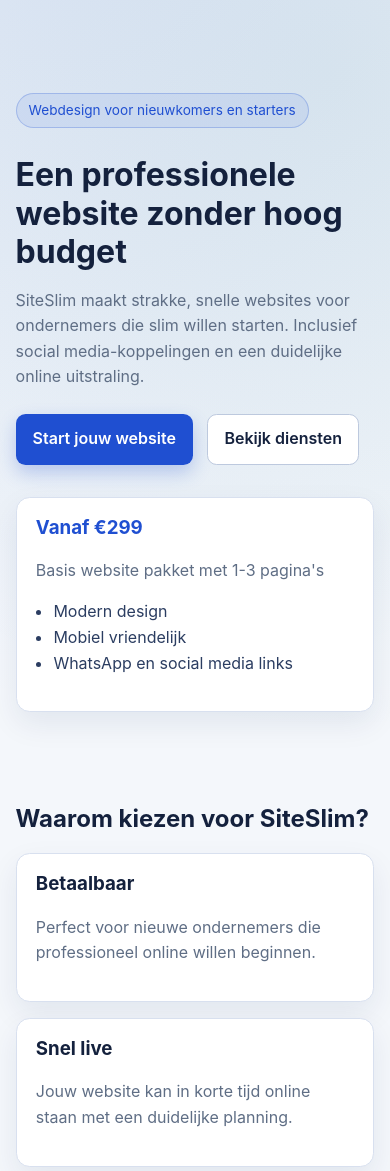
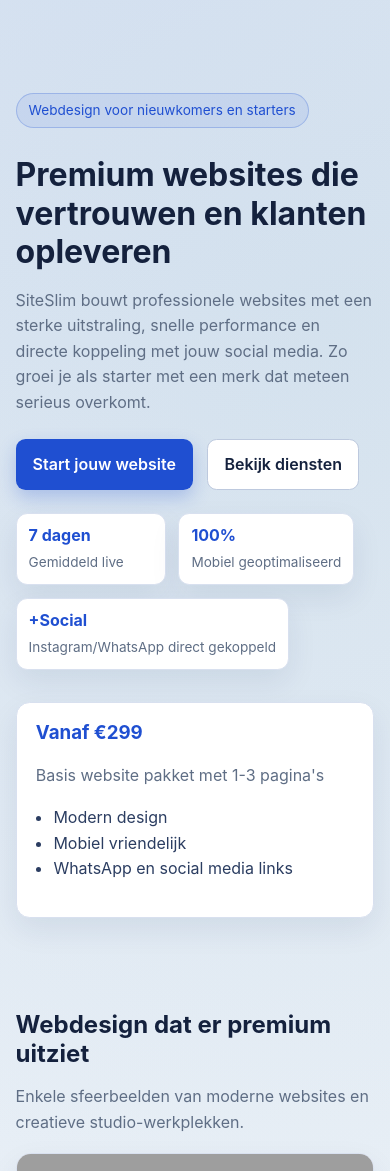
Before and after one commit to jimson098-cloud/website, a Flask app: page / in a window 390 px wide. Shown: the part 133-1304 px from the top of the page. Run offline with Flask 3, Linux system fonts and the light colour scheme; grey boxes are pictures that could not be loaded.

Commit message:
upgrade homepage with premium layout and design imagery
Co-authored-by: Cursor <cursoragent@cursor.com>

```diff
--- a/static/css/style.css
+++ b/static/css/style.css
@@ -120,6 +120,33 @@ p {
     flex-wrap: wrap;
 }
 
+.hero-stats {
+    margin-top: 1.4rem;
+    display: flex;
+    gap: 0.8rem;
+    flex-wrap: wrap;
+}
+
+.stat-item {
+    background: #fff;
+    border: 1px solid var(--border);
+    border-radius: 0.7rem;
+    padding: 0.6rem 0.75rem;
+    min-width: 150px;
+    box-shadow: var(--shadow);
+}
+
+.stat-item strong {
+    display: block;
+    color: var(--primary);
+    font-size: 1rem;
+}
+
+.stat-item span {
+    color: var(--muted);
+    font-size: 0.85rem;
+}
+
 .btn {
     display: inline-block;
     padding: 0.72rem 1rem;
@@ -155,10 +182,43 @@ p {
     padding: 2.8rem 0;
 }
 
+.section-intro {
+    margin-top: -0.2rem;
+    margin-bottom: 1.1rem;
+    max-width: 720px;
+}
+
 .grid-3 {
     display: grid;
     grid-template-columns: repeat(3, 1fr);
     gap: 1rem;
+}
+
+.image-grid {
+    display: grid;
+    grid-template-columns: repeat(3, 1fr);
+    gap: 1rem;
+}
+
+.image-card {
+    background: #fff;
+    border: 1px solid var(--border);
+    border-radius: 0.9rem;
+    overflow: hidden;
+    box-shadow: var(--shadow);
+}
+
+.image-card img {
+    width: 100%;
+    height: 230px;
+    object-fit: cover;
+    display: block;
+}
+
+.image-caption {
+    padding: 0.8rem 0.9rem;
+    color: #29406d;
+    font-weight: 600;
 }
 
 .card {
@@ -230,6 +334,7 @@ p {
 
 @media (max-width: 900px) {
     .hero-grid,
+    .image-grid,
     .grid-3,
     .footer-grid {
         grid-template-columns: 1fr;
--- a/templates/home.html
+++ b/templates/home.html
@@ -7,14 +7,29 @@
     <div class="container hero-grid">
         <div>
             <p class="tag">Webdesign voor nieuwkomers en starters</p>
-            <h1>Een professionele website zonder hoog budget</h1>
+            <h1>Premium websites die vertrouwen en klanten opleveren</h1>
             <p>
-                SiteSlim maakt strakke, snelle websites voor ondernemers die slim willen starten.
-                Inclusief social media-koppelingen en een duidelijke online uitstraling.
+                SiteSlim bouwt professionele websites met een sterke uitstraling, snelle performance
+                en directe koppeling met jouw social media. Zo groei je als starter met een merk dat
+                meteen serieus overkomt.
             </p>
             <div class="hero-actions">
                 <a class="btn btn-primary" href="{{ url_for('contact') }}">Start jouw website</a>
                 <a class="btn btn-secondary" href="{{ url_for('diensten') }}">Bekijk diensten</a>
+            </div>
+            <div class="hero-stats">
+                <div class="stat-item">
+                    <strong>7 dagen</strong>
+                    <span>Gemiddeld live</span>
+                </div>
+                <div class="stat-item">
+                    <strong>100%</strong>
+                    <span>Mobiel geoptimaliseerd</span>
+                </div>
+                <div class="stat-item">
+                    <strong>+Social</strong>
+                    <span>Instagram/WhatsApp direct gekoppeld</span>
+                </div>
             </div>
         </div>
         <div class="card highlight-card">
@@ -31,7 +46,29 @@
 
 <section class="section">
     <div class="container">
+        <h2>Webdesign dat er premium uitziet</h2>
+        <p class="section-intro">Enkele sfeerbeelden van moderne websites en creatieve studio-werkplekken.</p>
+        <div class="image-grid">
+            <article class="image-card">
+                <img src="https://images.unsplash.com/photo-1467232004584-a241de8bcf5d?auto=format&fit=crop&w=1200&q=80" alt="Laptop met modern website design">
+                <div class="image-caption">Modern webdesign</div>
+            </article>
+            <article class="image-card">
+                <img src="https://images.unsplash.com/photo-1498050108023-c5249f4df085?auto=format&fit=crop&w=1200&q=80" alt="Ontwikkelaar werkt aan een professionele website">
+                <div class="image-caption">Snelle ontwikkeling</div>
+            </article>
+            <article class="image-card">
+                <img src="https://images.unsplash.com/photo-1432888498266-38ffec3eaf0a?auto=format&fit=crop&w=1200&q=80" alt="Social media en online marketing op smartphone">
+                <div class="image-caption">Website + social media</div>
+            </article>
+        </div>
+    </div>
+</section>
+
+<section class="section">
+    <div class="container">
         <h2>Waarom kiezen voor SiteSlim?</h2>
+        <p class="section-intro">Je krijgt meer dan een mooie site: je krijgt een complete online basis.</p>
         <div class="grid-3">
             <article class="card">
                 <h3>Betaalbaar</h3>
@@ -48,4 +85,35 @@
         </div>
     </div>
 </section>
+
+<section class="section">
+    <div class="container">
+        <h2>Hoe we werken</h2>
+        <div class="grid-3">
+            <article class="card process-card">
+                <span class="step-badge">Stap 1</span>
+                <h3>Strategie call</h3>
+                <p>We bepalen jouw doelgroep, stijl en belangrijkste doelen in 30 minuten.</p>
+            </article>
+            <article class="card process-card">
+                <span class="step-badge">Stap 2</span>
+                <h3>Design + bouw</h3>
+                <p>Je krijgt een strak ontwerp met professionele kleuren, teksten en structuur.</p>
+            </article>
+            <article class="card process-card">
+                <span class="step-badge">Stap 3</span>
+                <h3>Live + support</h3>
+                <p>We zetten alles live en zorgen dat je social media en contact direct werken.</p>
+            </article>
+        </div>
+    </div>
+</section>
+
+<section class="section cta-section">
+    <div class="container cta-box">
+        <h2>Klaar voor een premium website voor jouw bedrijf?</h2>
+        <p>Laat SiteSlim jouw online uitstraling professioneel neerzetten, zonder hoge kosten.</p>
+        <a class="btn btn-primary" href="{{ url_for('contact') }}">Plan een gratis intake</a>
+    </div>
+</section>
 {% endblock %}
```
Also changed, not shown: other parts of static/css/style.css (+44 -0 lines).
